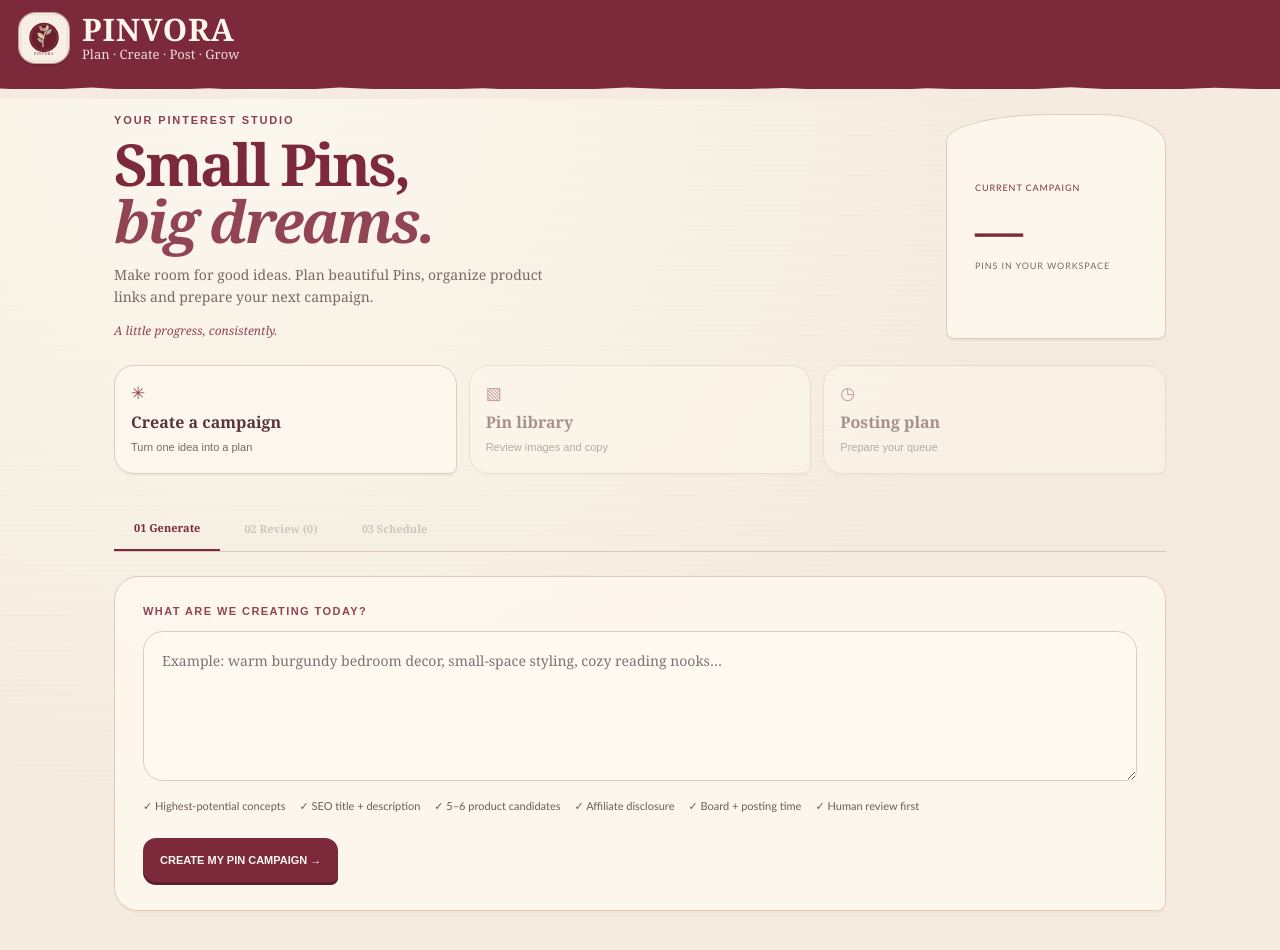
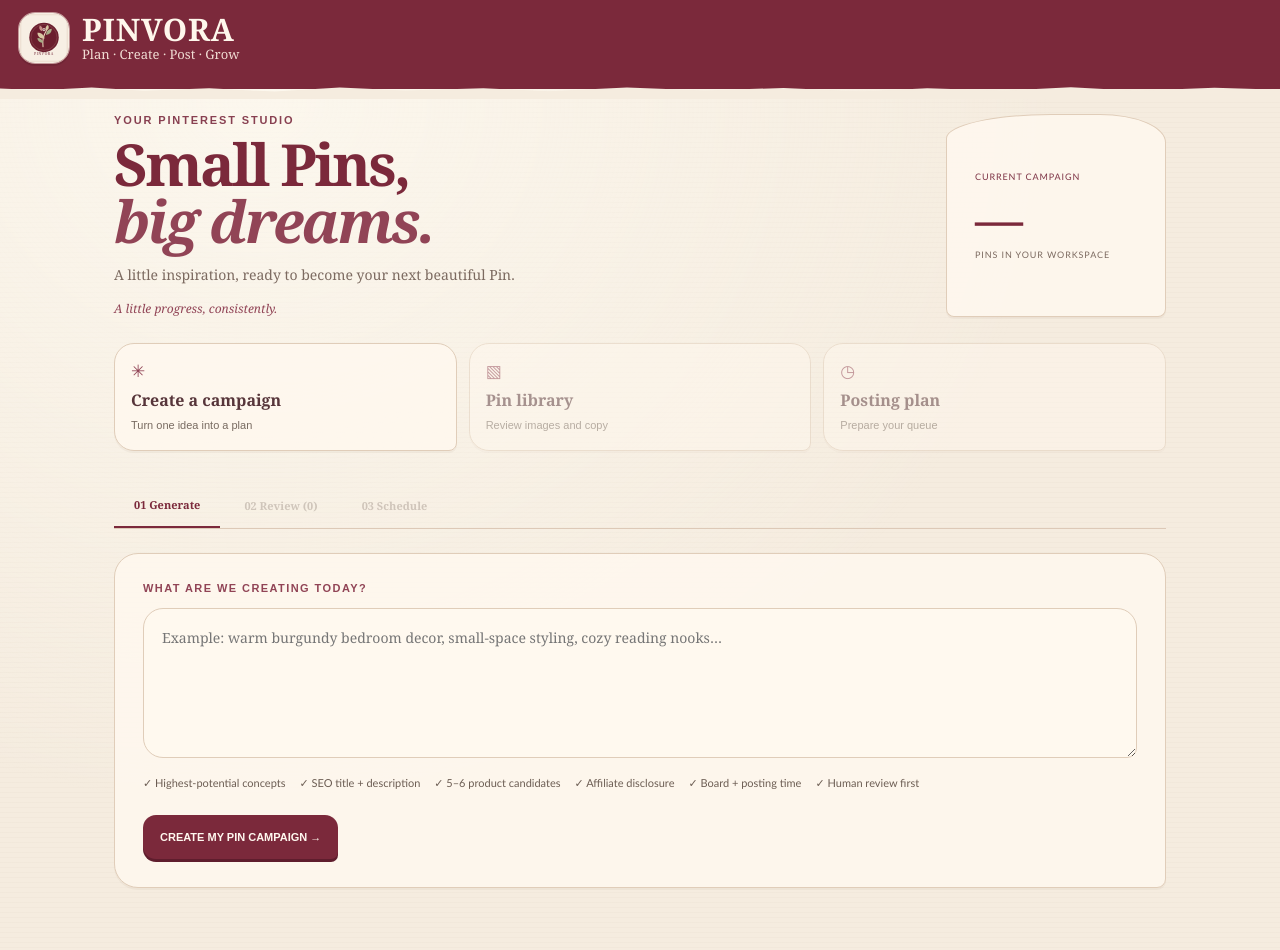
Before and after one commit to CleverCreations01/Pinora, a React (Vite) app: page / in a window 1280 px wide. Shown: the top 950 px of the page. Built offline with nearby package versions, Linux system fonts and the light colour scheme.

Commit message:
Simplify PINVORA first screen copy and remove approval badge

```diff
--- a/src/main.jsx
+++ b/src/main.jsx
@@ -54,9 +54,9 @@ function App(){
  }
  const chosen=pins.filter(p=>selected[p.id]);
  return <div className="app">
-  <header><div className="brandlock"><img src="/icon.svg" alt="PINVORA logo"/><div><div className="logo">PINVORA</div><div className="sub">Plan · Create · Post · Grow</div></div></div><div className="pill"><span className="statusDot"></span> APPROVAL FIRST</div></header>
+  <header><div className="brandlock"><img src="/icon.svg" alt="PINVORA logo"/><div><div className="logo">PINVORA</div><div className="sub">Plan · Create · Post · Grow</div></div></div></header>
   <main>
-   <section className="hero"><div className="heroCopy"><p className="eyebrow">YOUR PINTEREST STUDIO <span>✳</span></p><h1>Small Pins,<br/><em>big dreams.</em></h1><p className="muted">Make room for good ideas. Plan beautiful Pins, organize product links and prepare your next campaign.</p><div className="heroNote">✎ &nbsp; A little progress, consistently.</div></div><div className="stat"><span className="statLabel">CURRENT CAMPAIGN</span><b>{pins.length||"—"}</b><span>PINS IN YOUR WORKSPACE</span><div className="statDoodle">✳ &nbsp; ✿ &nbsp; ♡</div></div></section>
+   <section className="hero"><div className="heroCopy"><p className="eyebrow">YOUR PINTEREST STUDIO <span>✳</span></p><h1>Small Pins,<br/><em>big dreams.</em></h1><p className="muted">A little inspiration, ready to become your next beautiful Pin.</p><div className="heroNote">Made for your next good idea.</div></div><div className="stat"><span className="statLabel">CURRENT CAMPAIGN</span><b>{pins.length||"—"}</b><span>PINS IN YOUR WORKSPACE</span><div className="statDoodle">✳ &nbsp; ✿ &nbsp; ♡</div></div></section>
    <section className="quickActions"><button onClick={()=>setTab("generate")}><span>✳</span><b>Create a campaign</b><small>Turn one idea into a plan</small></button><button onClick={()=>setTab("review")} disabled={!pins.length}><span>▧</span><b>Pin library</b><small>Review images and copy</small></button><button onClick={()=>setTab("queue")} disabled={!pins.length}><span>◷</span><b>Posting plan</b><small>Prepare your queue</small></button></section>
    <nav><button className={tab==="generate"?"active":""} onClick={()=>setTab("generate")}>01 Generate</button><button className={tab==="review"?"active":""} onClick={()=>setTab("review")} disabled={!pins.length}>02 Review ({pins.length})</button><button className={tab==="queue"?"active":""} onClick={()=>setTab("queue")} disabled={!pins.length}>03 Schedule</button></nav>
    {tab==="generate"&&<section className="card generator"><label>WHAT ARE WE CREATING TODAY?</label><textarea value={prompt} onChange={e=>setPrompt(e.target.value)} placeholder="Example: warm burgundy bedroom decor, small-space styling, cozy reading nooks…"/><div className="checks"><span>✓ Highest-potential concepts</span><span>✓ SEO title + description</span><span>✓ 5–6 product candidates</span><span>✓ Affiliate disclosure</span><span>✓ Board + posting time</span><span>✓ Human review first</span></div><button className="primary" onClick={generate}>CREATE MY PIN CAMPAIGN →</button></section>}
```
